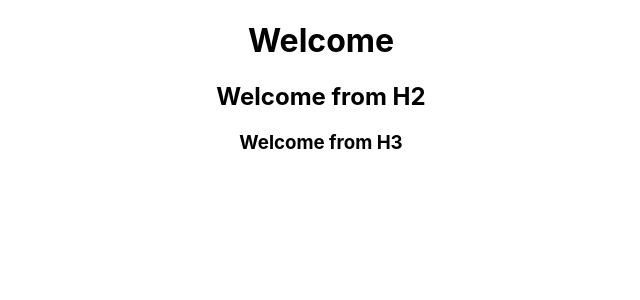
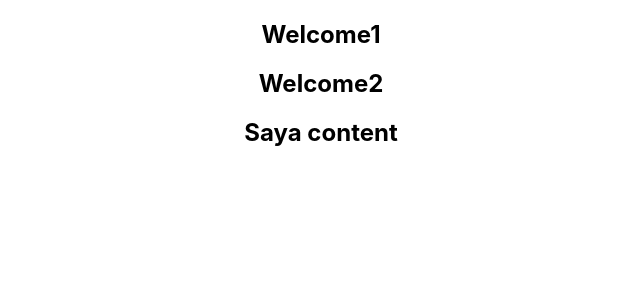
Before and after one commit to BrucelD14/learn-react, a React (Create React App) app in the folder tutorial-react-cra/: page / in a window 1280 px wide. Shown: the top 300 px of the page, without its empty margins (319-959 px from the left). Built offline with nearby package versions, Linux system fonts and the light colour scheme.

Commit message:
component and children

```diff
--- a/tutorial-react-cra/src/App.js
+++ b/tutorial-react-cra/src/App.js
@@ -1,12 +1,12 @@
 import "./App.css";
-import Welcome, { WelcomeH2, WelcomeH3 } from "./Welcome";
+import { WelcomeH2} from "./Welcome";
 
 function App() {
   return (
     <div className="App">
-      <Welcome />
-      <WelcomeH2 />
-      <WelcomeH3 />
+      <WelcomeH2 children="Welcome1" />
+      <WelcomeH2 children="Welcome2" />
+      <WelcomeH2>Saya content</WelcomeH2>
     </div>
   );
 }
--- a/tutorial-react-cra/src/Welcome.js
+++ b/tutorial-react-cra/src/Welcome.js
@@ -2,8 +2,8 @@ export default function Welcome() {
   return <h1>Welcome</h1>;
 }
 
-export function WelcomeH2() {
-  return <h2>Welcome from H2</h2>;
+export function WelcomeH2(props) {
+  return <h2>{props.children}</h2>;
 }
 
 export function WelcomeH3() {
```
